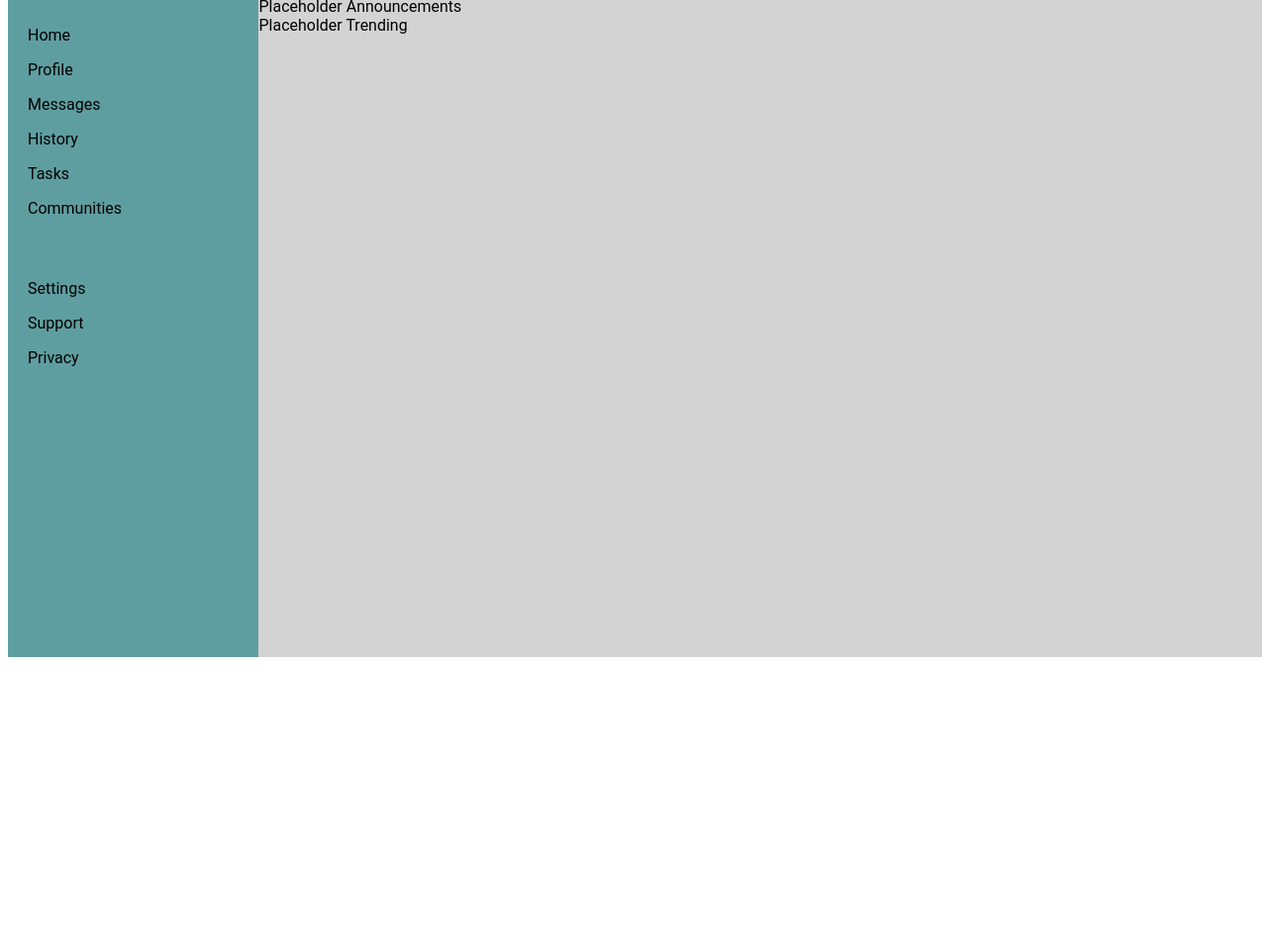
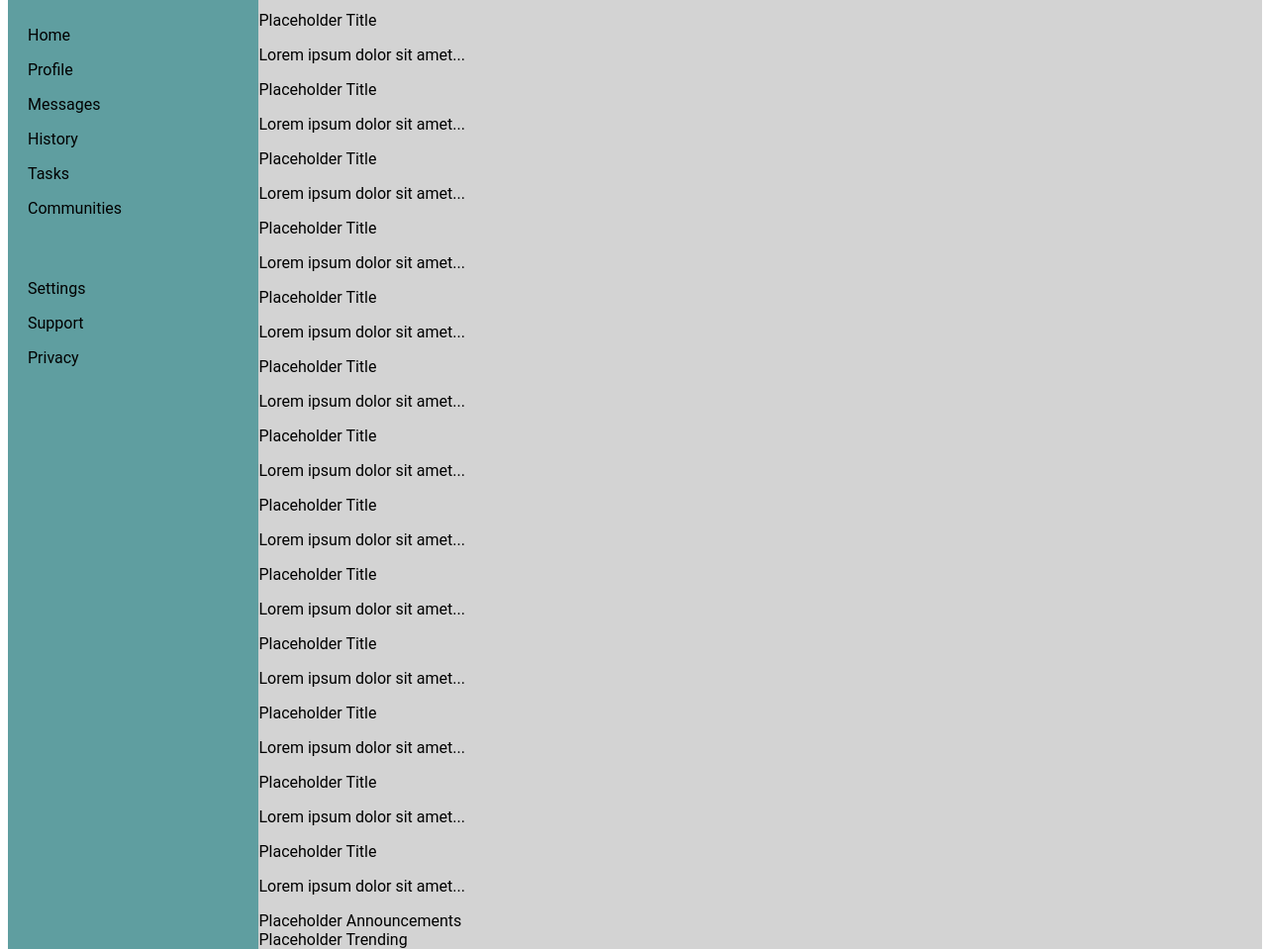
Before and after one commit to chambg02/dashboard-TOP, a plain HTML site: page index.html in a window 1280 px wide. Shown: the part 128-1087 px from the top of the page at 99% size. Before the commit the page ends 800 px from the top, so only its background shows below. Drawn offline with Linux system fonts and the light colour scheme.

Commit message:
Update for style of project cards.

```diff
--- a/index.html
+++ b/index.html
@@ -55,7 +55,61 @@
         </div>
 
         <div class="body">
-            <div class="projects">Placeholder Projects</div>
+            <div class="projectsHeader">Your Projects</div>
+            <div class="projects">
+                <div class = "card">
+                    <p class = "projectTitle">Placeholder Title</p>
+                    <p class = "projectDescription">Lorem ipsum dolor sit amet...</p>
+                </div>
+                <div class = "card">
+                    <p class = "projectTitle">Placeholder Title</p>
+                    <p class = "projectDescription">Lorem ipsum dolor sit amet...</p>
+                </div>
+                <div class = "card">
+                    <p class = "projectTitle">Placeholder Title</p>
+                    <p class = "projectDescription">Lorem ipsum dolor sit amet...</p>
+                </div>
+                <div class = "card">
+                    <p class = "projectTitle">Placeholder Title</p>
+                    <p class = "projectDescription">Lorem ipsum dolor sit amet...</p>
+                </div>
+                <div class = "card">
+                    <p class = "projectTitle">Placeholder Title</p>
+                    <p class = "projectDescription">Lorem ipsum dolor sit amet...</p>
+                </div>
+                <div class = "card">
+                    <p class = "projectTitle">Placeholder Title</p>
+                    <p class = "projectDescription">Lorem ipsum dolor sit amet...</p>
+                </div>
+                <div class = "card">
+                    <p class = "projectTitle">Placeholder Title</p>
+                    <p class = "projectDescription">Lorem ipsum dolor sit amet...</p>
+                </div>
+                <div class = "card">
+                    <p class = "projectTitle">Placeholder Title</p>
+                    <p class = "projectDescription">Lorem ipsum dolor sit amet...</p>
+                </div>
+                <div class = "card">
+                    <p class = "projectTitle">Placeholder Title</p>
+                    <p class = "projectDescription">Lorem ipsum dolor sit amet...</p>
+                </div>
+                <div class = "card">
+                    <p class = "projectTitle">Placeholder Title</p>
+                    <p class = "projectDescription">Lorem ipsum dolor sit amet...</p>
+                </div>
+                <div class = "card">
+                    <p class = "projectTitle">Placeholder Title</p>
+                    <p class = "projectDescription">Lorem ipsum dolor sit amet...</p>
+                </div>
+                <div class = "card">
+                    <p class = "projectTitle">Placeholder Title</p>
+                    <p class = "projectDescription">Lorem ipsum dolor sit amet...</p>
+                </div>
+                <div class = "card">
+                    <p class = "projectTitle">Placeholder Title</p>
+                    <p class = "projectDescription">Lorem ipsum dolor sit amet...</p>
+                </div>
+            </div>
             <div class="announcements">Placeholder Announcements</div>
             <div class="trending">Placeholder Trending</div>
         </div>
```
